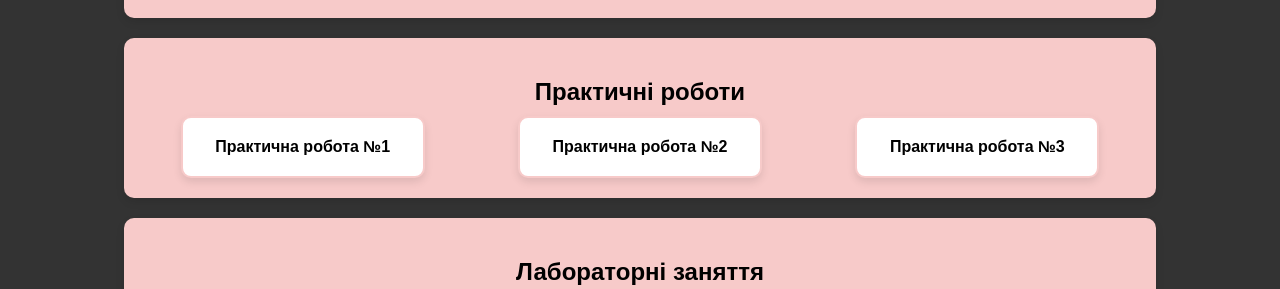
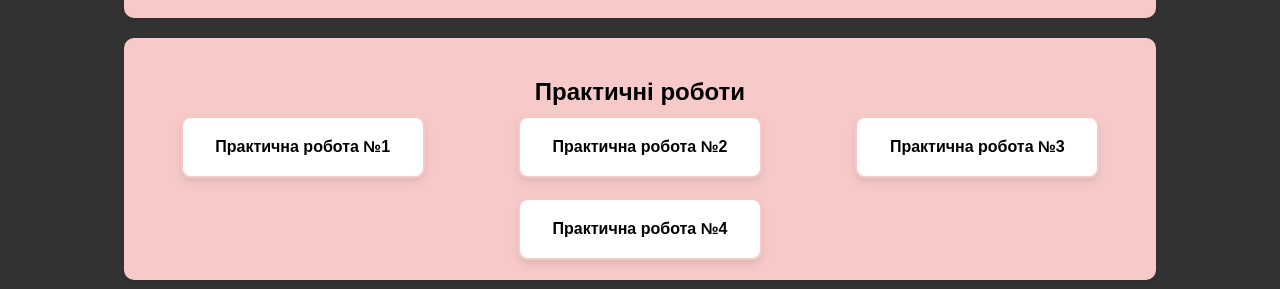
Before and after one commit to Anyutaa05/sitte, a plain HTML site: page index.html in a window 1280 px wide. Shown: the part 562-851 px from the top of the page. Drawn offline with Linux system fonts and the light colour scheme.

Commit message:
Оновлення коду сайту

```diff
--- a/index.html
+++ b/index.html
@@ -32,6 +32,7 @@
         <div class="grid-item"><a href="https://anyutaa05.github.io/registration/">Практична робота №1</a></div>
         <div class="grid-item"><a href="https://anyutaa05.github.io/htmlll/">Практична робота №2</a></div>
         <div class="grid-item"><a href="https://anyutaa05.github.io/YouTube/">Практична робота №3</a></div>
+         <div class="grid-item"><a href="https://anyutaa05.github.io/-4/">Практична робота №4</a></div>
     </div>
 </section>
 
```
